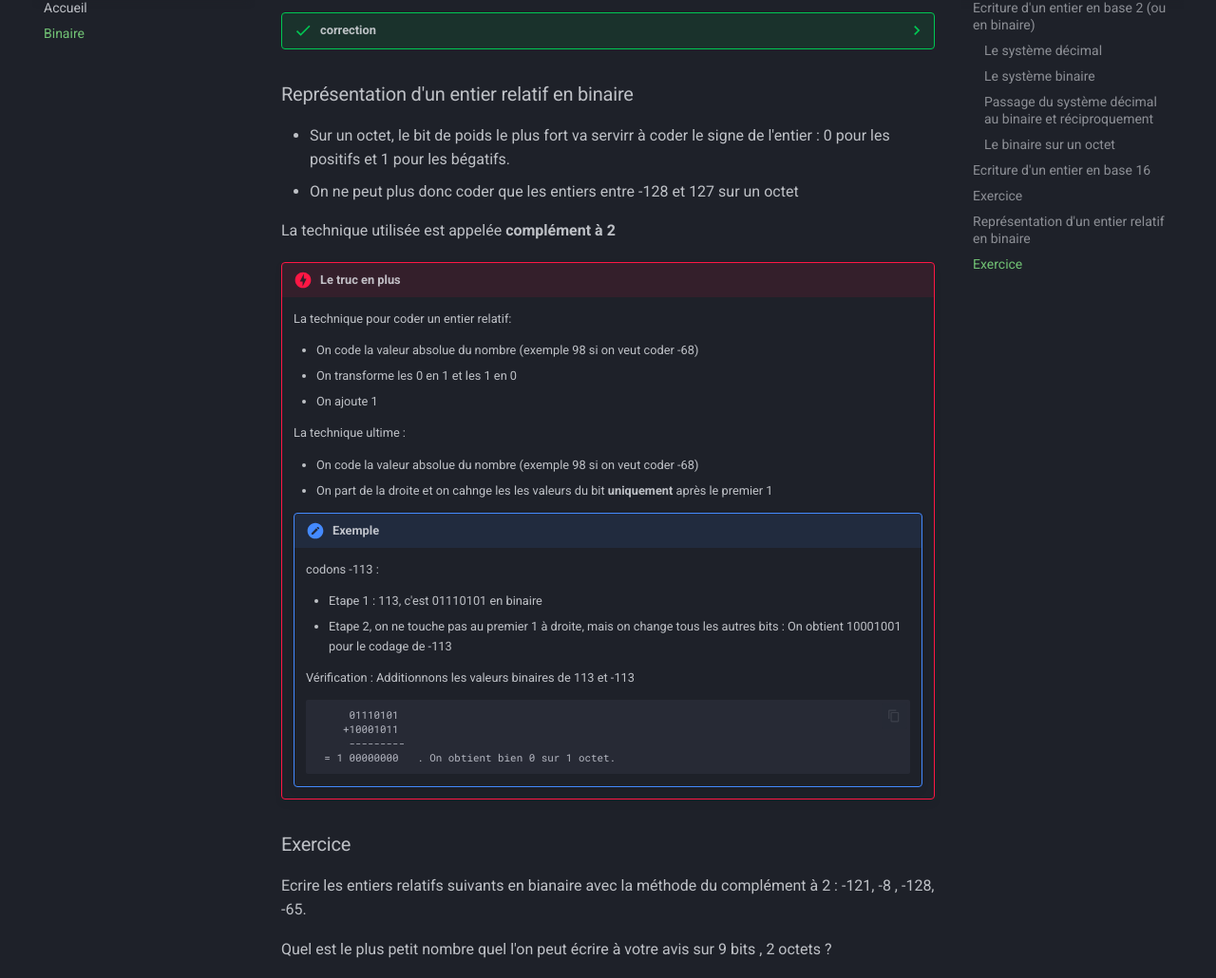
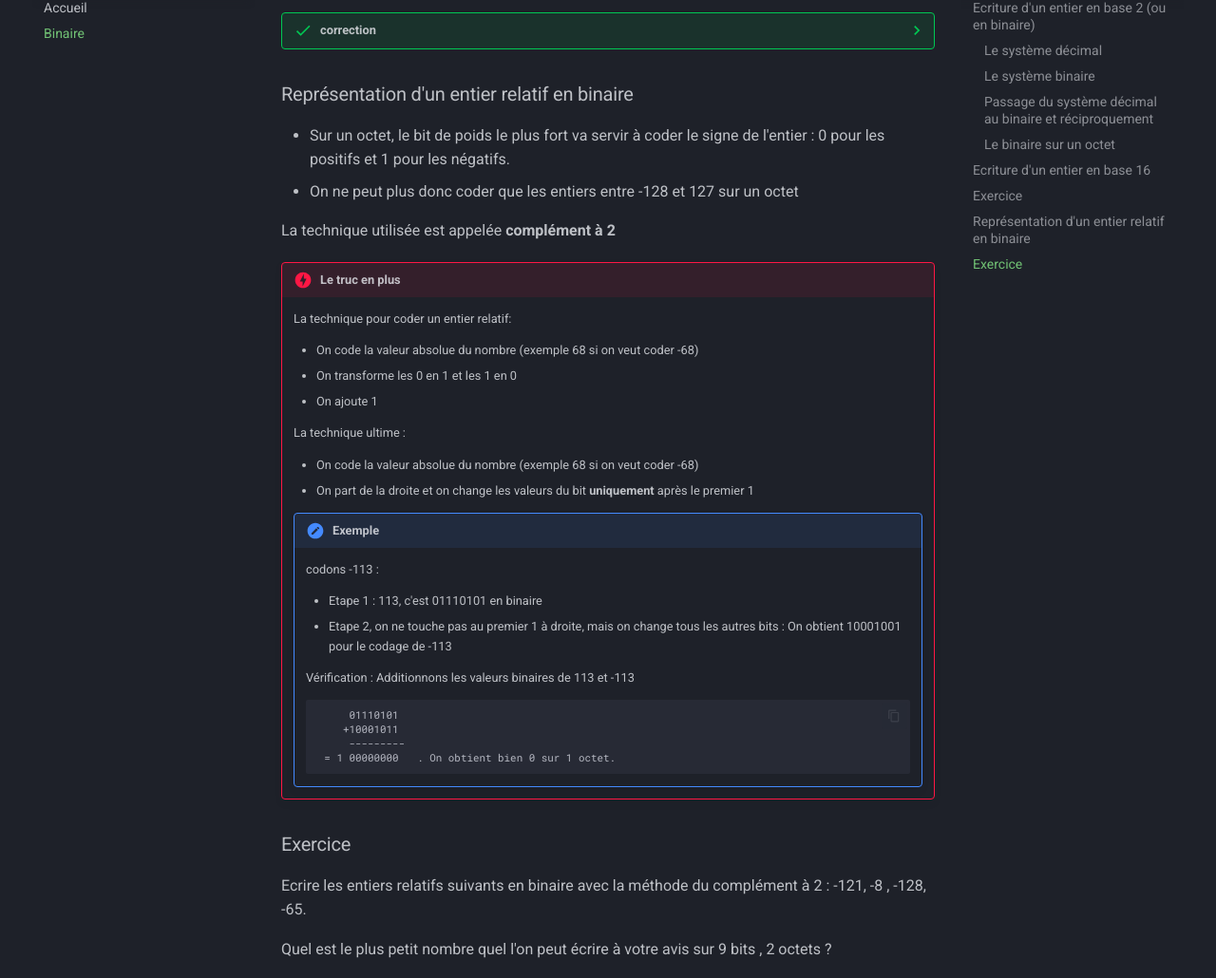
Before and after one commit to nsiRotrouDreux/site, an MkDocs documentation site: the page built from docs/Premiere NSI/binaire.md, in a window 1280 px wide and 1400 px high, scrolled down 3799 px. Shown: the part 148-1178 px from the top of the window at 95% size. Built offline with MkDocs 1.6.1 and Material for MkDocs 9.7.7, drawn with Linux system fonts in a browser that asks for light colours; emoji names are drawn with the system emoji font.

Commit message:
Update binaire.md

```diff
--- a/docs/Premiere NSI/binaire.md
+++ b/docs/Premiere NSI/binaire.md
@@ -120,7 +120,7 @@
 
 ### Représentation d'un entier relatif en binaire
 
- * Sur un octet, le bit de poids le plus fort va servirr à coder le signe de  l'entier : 0 pour les positifs et 1 pour les bégatifs.
+ * Sur un octet, le bit de poids le plus fort va servir à coder le signe de  l'entier : 0 pour les positifs et 1 pour les négatifs.
  * On ne peut plus donc coder que les entiers entre -128 et 127 sur un octet
 
  La technique utilisée est appelée **complément à 2**
@@ -129,14 +129,14 @@
 
      La technique pour coder un entier relatif:
 
-     * On code la valeur absolue du nombre (exemple 98 si on veut coder -68)
+     * On code la valeur absolue du nombre (exemple 68 si on veut coder -68)
      * On transforme les 0 en 1 et les 1 en 0
      * On ajoute 1
 
      La technique ultime :
 
-      * On code la valeur absolue du nombre (exemple 98 si on veut coder -68)
-      * On part de la droite et on cahnge les les valeurs du bit **uniquement** après le premier 1
+      * On code la valeur absolue du nombre (exemple 68 si on veut coder -68)
+      * On part de la droite et on change les  valeurs du bit **uniquement** après le premier 1
 
     !!! exemple "Exemple"
 
@@ -154,7 +154,7 @@
 
 ### Exercice
 
-  Ecrire les entiers relatifs suivants en bianaire avec la méthode du complément à 2 :    -121,  -8 , -128, -65.
+  Ecrire les entiers relatifs suivants en binaire avec la méthode du complément à 2 :    -121,  -8 , -128, -65.
 
   Quel est le plus petit nombre quel l'on peut écrire à votre avis sur 9 bits , 2 octets ?
 ??? success "correction"
```
